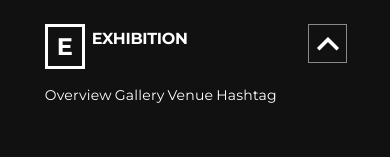
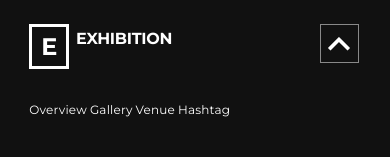
Before and after one commit to Mariam-kabu/personal-project-scss, a plain HTML site: page index.html in a window 390 px wide. Shown: the part 1812-1969 px from the top of the page. Drawn offline with nearby package versions, Linux system fonts and the light colour scheme.

Commit message:
edited component 5 and 4

```diff
--- a/styles/component-4/_desktop.scss
+++ b/styles/component-4/_desktop.scss
@@ -15,7 +15,7 @@
         content: ' ';
         position: absolute;
         top: 118px;
-        right: 50%;
+        right: 50.3%;
         transform: translate(50%, 0);
         height: 40px ;
         width: 40px;
--- a/styles/component-5/_mobile.scss
+++ b/styles/component-5/_mobile.scss
@@ -1,15 +1,25 @@
 footer {
     .footer {
         padding-top: 27px;
+        margin-left: 7.5%;
+        margin-right: 8%;
         .navigation {
             h1 {
                 font-size: 16px;
+                margin-bottom: 32px;
                 div {
                     font-size: 24px;
                 }
             }
             nav {
                 padding: unset;
+                ul {
+                    li {
+                        a {
+                            font-size: 12px;
+                        }
+                    }
+                }
             }
         }
         .arrow {
```
Also changed, not shown: styles/index.css, 1 other file.
